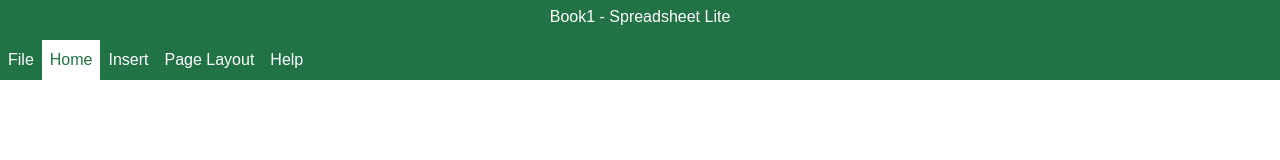
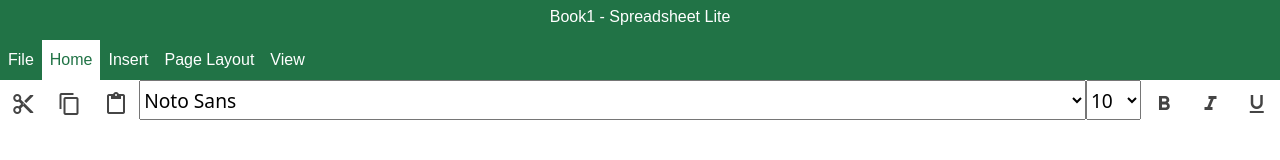
Before and after one commit to nerdynikhil/spreadsheet-lite, a plain HTML site: page index.html in a window 1280 px wide. Drawn offline with Linux system fonts and the light colour scheme.

Commit message:
add options for home tab

```diff
--- a/index.html
+++ b/index.html
@@ -5,6 +5,7 @@
     <meta charset="UTF-8">
     <meta http-equiv="X-UA-Compatible" content="IE=edge">
     <meta name="viewport" content="width=device-width, initial-scale=1.0">
+    <link href="https://fonts.googleapis.com/icon?family=Material+Icons" rel="stylesheet">
     <link rel="stylesheet" href="style.css">
     <title>Spreadsheet Lite</title>
 </head>
@@ -17,10 +18,48 @@
             <div class="menu-bar-item selected">Home</div>
             <div class="menu-bar-item">Insert</div>
             <div class="menu-bar-item">Page Layout</div>
-            <div class="menu-bar-item">Help</div>
+            <div class="menu-bar-item">View</div>
         </div>
-        <div class="menu-icon-bar"></div>
-        <div class="formular-bar"></div>
+        <div class="menu-icon-bar">
+            <div class="material-icons menu-icon">content_cut</div>
+            <div class="material-icons menu-icon">content_copy</div>
+            <div class="material-icons menu-icon">content_paste</div>
+            <select class="menu-selector" id="font-family">
+                <option style="font-family:Noto Sans" value="Noto Sans">Noto Sans</option>
+                <option style="font-family:Arial" value="Arial">Arial</option>
+                <option style="font-family:Comic Sans MS" value="Comic Sans MS">Comic Sans MS</option>
+                <option style="font-family:Courier New" value="Courier New">Courier New</option>
+                <option style="font-family:Impact" value="Impact">Impact</option>
+                <option style="font-family:Georgia" value="Georgia">Georgia</option>
+                <option style="font-family:Garamond" value="Garamond">Garamond</option>
+                <option style="font-family:Lato" value="Lato">Lato</option>
+                <option style="font-family:Open Sans" value="Open Sans">Open Sans</option>
+                <option style="font-family:Palatino" value="Palatino">Palatino</option>
+                <option style="font-family:Verdana" value="Verdana">Verdana</option>
+            </select>
+            <select class="menu-selector" id="font-size">
+                <option value="10">10</option>
+                <option value="12">12</option>
+                <option value="14">14</option>
+                <option value="16">16</option>
+                <option value="18">18</option>
+                <option value="20">20</option>
+                <option value="22">22</option>
+                <option value="24">24</option>
+                <option value="26">26</option>
+                <option value="28">28</option>
+                <option value="30">30</option>
+                <option value="32">32</option>
+            </select>
+
+            <div class="material-icons menu-icon">format_bold</div>
+            <div class="material-icons menu-icon">format_italic</div>
+            <div class="material-icons menu-icon">format_underlined</div>
+
+
+        </div>
+
+        <div class="formula-bar"></div>
         <div class="data-container"></div>
         <div class="sheet-bar"></div>
 
--- a/style.css
+++ b/style.css
@@ -51,7 +51,45 @@
     cursor: pointer;
 }
 
-menu-bar-item.selected:hover {
+.menu-bar-item.selected:hover {
     background-color: #fff;
     cursor: default;
 }
+
+.menu-icon-bar {
+    display: flex;
+    flex-direction: row;
+    height: 6vh;
+}
+
+.menu-icon {
+    padding-left: 0.7rem;
+    padding-right: 0.7rem;
+    display: flex;
+    justify-content: center;
+    align-items: center;
+    height: 100%;
+}
+
+.menu-icon:hover {
+    background-color: lightgrey;
+    cursor: pointer;
+}
+
+.menu-selector {
+    height: 5vh;
+    font-size: 1.2rem;
+    width: 10vw;
+    min-width: 130px;
+    font-family: Noto Sans;
+}
+
+#font-family {
+    width: 100vw;
+    min-width: 130px;
+}
+
+#font-size {
+    width: 4vw;
+    min-width: 55px;
+}
```
